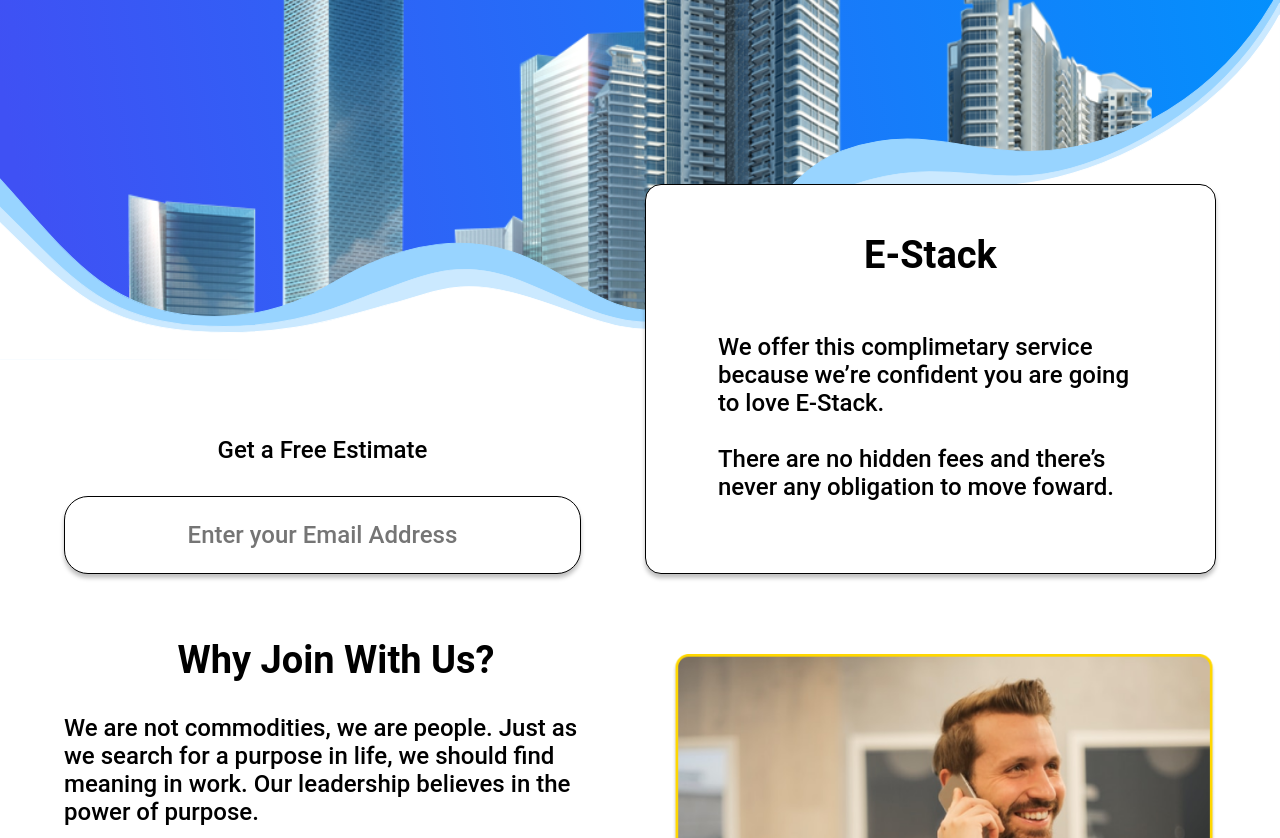
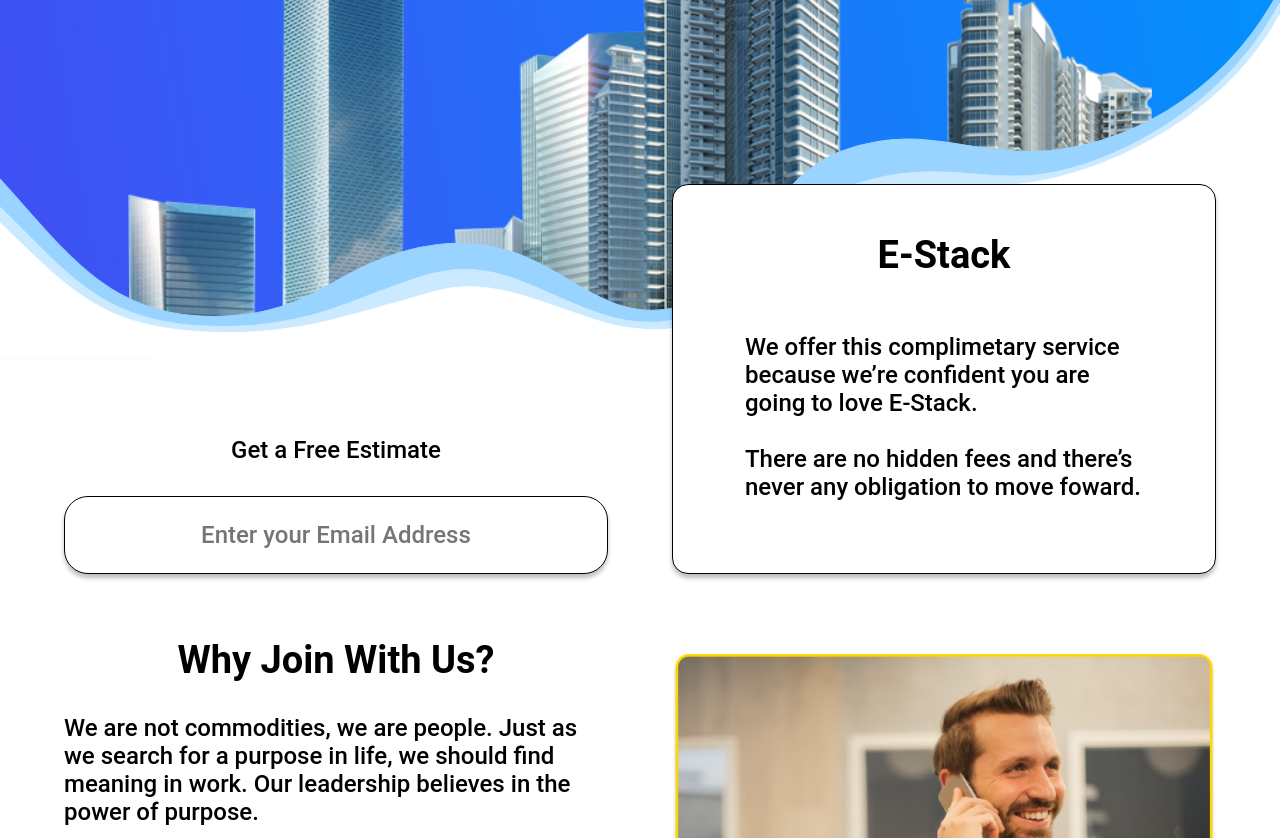
Before and after one commit to Estack-industries/estack-app, a React (Create React App) app in the folder frontend/: page /about in a window 1280 px wide. Shown: the part 360-1198 px from the top of the page. Built offline with nearby package versions, Linux system fonts and the light colour scheme.

Commit message:
About page - minor bug fix

```diff
--- a/frontend/src/components/pages/About/Section1.css
+++ b/frontend/src/components/pages/About/Section1.css
@@ -18,7 +18,8 @@
   margin-top: -15em;
   z-index: 10;
 
-  display: flex;
+  display: grid;
+  grid-template-columns: 1fr 1fr;
   justify-content: center;
   align-items: flex-end;
   overflow: hidden;
@@ -30,6 +31,7 @@
 
 @media only screen and (max-width: 1100px) {
   .section1-container {
+    display: flex;
     flex-direction: column-reverse;
   }
 }
```
